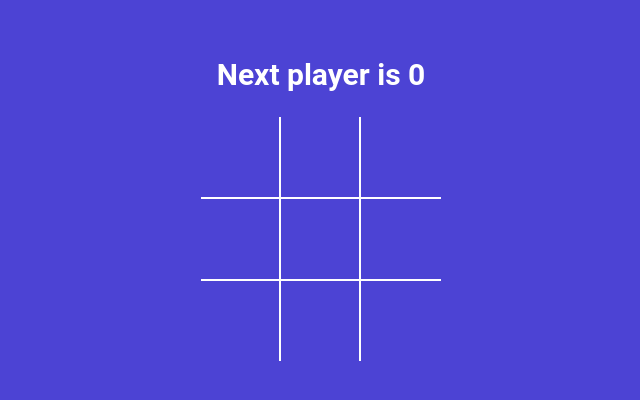
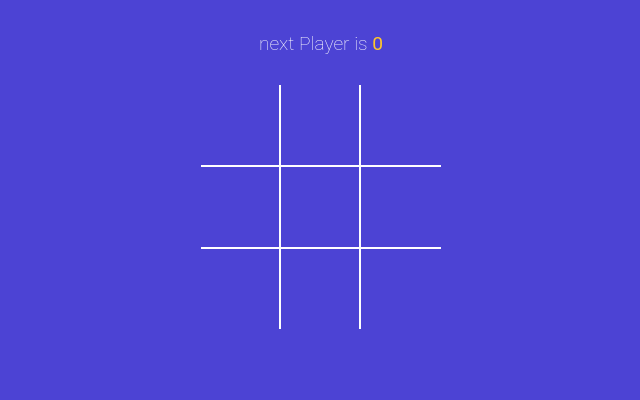
Before and after one commit to diya2628/tictactoe-game, a React (Vite) app: page / in a window 1280 px wide. Shown: the top 400 px of the page, without its empty margins (319-959 px from the left). Built offline with nearby package versions, Linux system fonts and the light colour scheme.

Commit message:
all msgs displayed done including draw match

```diff
--- a/src/App.jsx
+++ b/src/App.jsx
@@ -2,6 +2,7 @@
 import './style.scss';
 import { useState } from 'react';
 import Board from './components/Board';
+import StatusMessage from './components/StatusMessage';
 import { calculateWinner } from './winner';
 
 function App() {
@@ -10,10 +11,6 @@
 
   const winner = calculateWinner(squares);
   // console.log(winner);
-  const nextPlayer = isXNext ? 'X' : '0';
-  const statusMessage = winner
-    ? `Winner is ${winner}`
-    : `Next player is ${nextPlayer}`;
 
   const handleSquareClick = clickePosition => {
     if (squares[clickePosition] || winner) return;
@@ -32,7 +29,8 @@
   return (
     <div className="app">
       {/* <h2>next player is {nextPlayer}</h2> */}
-      <h2>{statusMessage}</h2>
+      {/* <h2>{statusMessage}</h2> */}
+      <StatusMessage winner={winner} isXNext={isXNext} squares={squares} />
       <Board squares={squares} handleSquareClick={handleSquareClick} />
     </div>
   );
--- /dev/null
+++ b/src/components/StatusMessage.jsx
@@ -0,0 +1,40 @@
+const StatusMessage = ({ winner, isXNext, squares }) => {
+  const noMovesLeft = squares.every(squareValue => squareValue !== null);
+  const nextPlayer = isXNext ? 'X' : '0';
+  //   const statusMessage = winner
+  //     ? `Winner is ${winner}`
+  //     : `Next player is ${nextPlayer}`;
+
+  const renderStatusMessage = () => {
+    if (winner)
+      return (
+        <>
+          Winner is{' '}
+          <span className={winner === 'X' ? 'text-green' : 'text-orange'}>
+            {winner}
+          </span>
+        </>
+      );
+
+    if (!winner && noMovesLeft)
+      return (
+        <>
+          <span className="text-orange">0</span> and
+          <span className="text-green"> X</span> tied
+        </>
+      );
+
+    if (!winner && !noMovesLeft)
+      return (
+        <>
+          next Player is {}
+          <span className={isXNext ? 'text-green' : 'text-orange'}>
+            {nextPlayer}
+          </span>
+        </>
+      );
+  };
+
+  return <div className="status-message"> {renderStatusMessage()}</div>;
+};
+export default StatusMessage;
```
